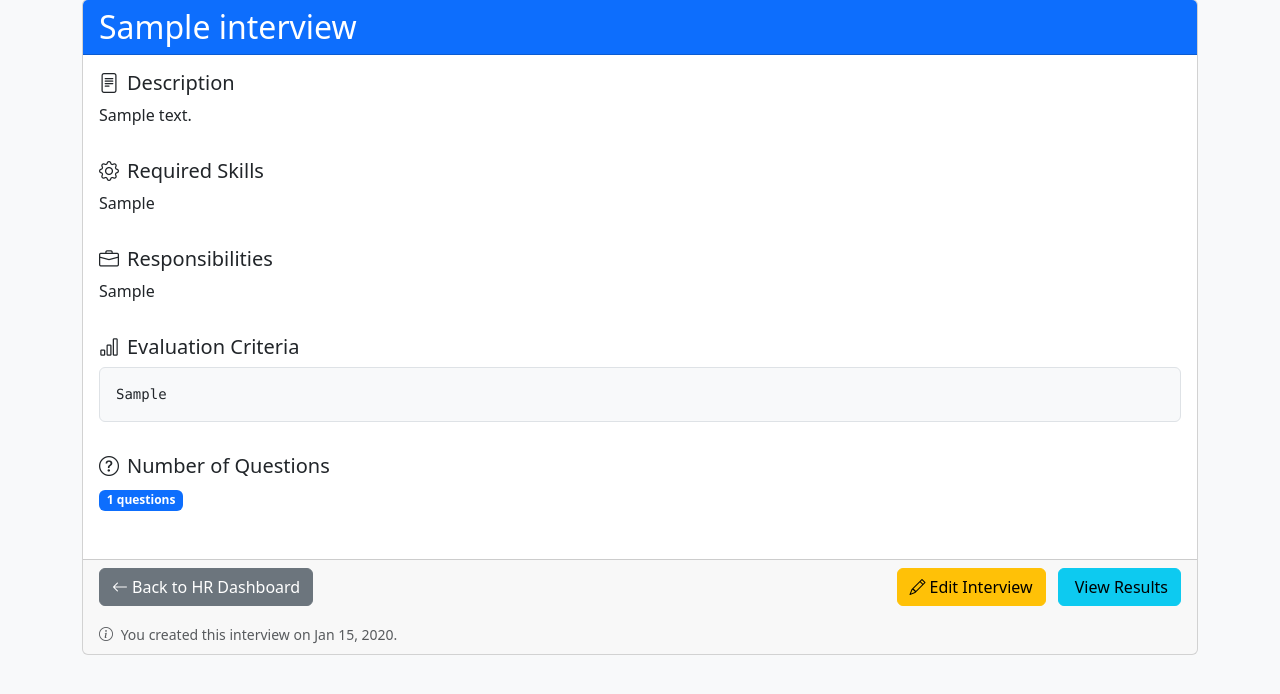
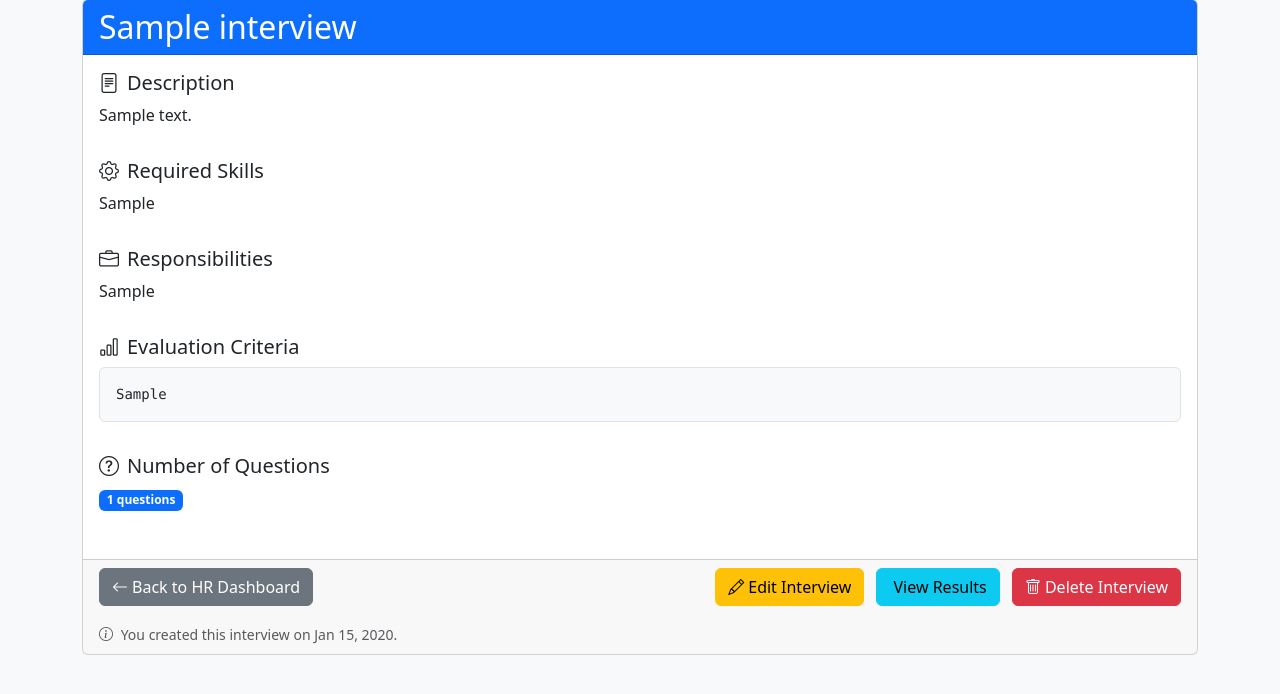
Before and after one commit to Dhara-06/interview-management, a Django app: page /interviews/1/ in a window 1280 px wide. Shown: the part 25-719 px from the top of the page. Run offline with Django 5.2, Linux system fonts and the light colour scheme; a user stored in the database is signed in; tables that the repository leaves empty hold one stand-in row (values such as "Sample post").

Commit message:
Added interview deleted schema

```diff
--- a/config/interviews/templates/interviews/interview_detail.html
+++ b/config/interviews/templates/interviews/interview_detail.html
@@ -73,9 +73,17 @@
                             <a href="{% url 'hr_edit_interview' interview.id %}" class="btn btn-warning me-2">
                                 <i class="bi bi-pencil me-1"></i>Edit Interview
                             </a>
-                            <a href="{% url 'hr_results' %}" class="btn btn-info">
+                            <a href="{% url 'hr_results' %}" class="btn btn-info me-2">
                                 <i class="bi bi-chart-bar me-1"></i>View Results
                             </a>
+                            <form method="post" action="{% url 'hr_delete_interview' interview.id %}" style="display: inline;">
+                                {% csrf_token %}
+                                <button type="submit"
+                                        class="btn btn-danger"
+                                        onclick="return confirm('Are you sure you want to delete this interview? This action cannot be undone.')">
+                                    <i class="bi bi-trash me-1"></i>Delete Interview
+                                </button>
+                            </form>
                         {% elif user_role == "HR" %}
                             <!-- HR users who didn't create this interview -->
                             <span class="text-muted">You are viewing this interview as an HR user.</span>
--- a/config/interviews/urls.py
+++ b/config/interviews/urls.py
@@ -7,6 +7,7 @@ urlpatterns = [
     path("<int:interview_id>/start/", views.interview_session, name="interview_session"),
     path("hr/create/", views.hr_create_interview, name="hr_create_interview"),
     path("hr/edit/<int:interview_id>/", views.hr_edit_interview, name="hr_edit_interview"),
+    path("hr/delete/<int:interview_id>/", views.hr_delete_interview, name="hr_delete_interview"),
     path("<int:interview_id>/chat/", views.ai_chat, name="ai_chat"),
     path("<int:interview_id>/callback/", views.api_callback, name="api_callback"),
     path("hr/results/", views.hr_results, name="hr_results"),
--- a/config/interviews/views.py
+++ b/config/interviews/views.py
@@ -196,6 +196,29 @@ def hr_edit_interview(request, interview_id):
         form = InterviewForm(instance=interview)
 
     return render(request, "interviews/hr_edit.html", {"form": form, "interview": interview})
+
+
+@login_required
+@require_POST
+def hr_delete_interview(request, interview_id):
+    """Allow HR users to delete interviews they created."""
+    interview = get_object_or_404(Interview, id=interview_id)
+
+    # Only the creator (HR) may delete
+    if interview.created_by != request.user:
+        messages.error(request, "You do not have permission to delete this interview.")
+        return redirect("hr_dashboard")
+
+    # Check if there are any interview results for this interview
+    results = InterviewResult.objects.filter(interview=interview)
+    if results.exists():
+        messages.error(request, "Cannot delete interview with existing results. Delete results first.")
+        return redirect("hr_dashboard")
+
+    # Delete the interview
+    interview.delete()
+    messages.success(request, "Interview deleted successfully.")
+    return redirect("hr_dashboard")
 
 
 @login_required
```
